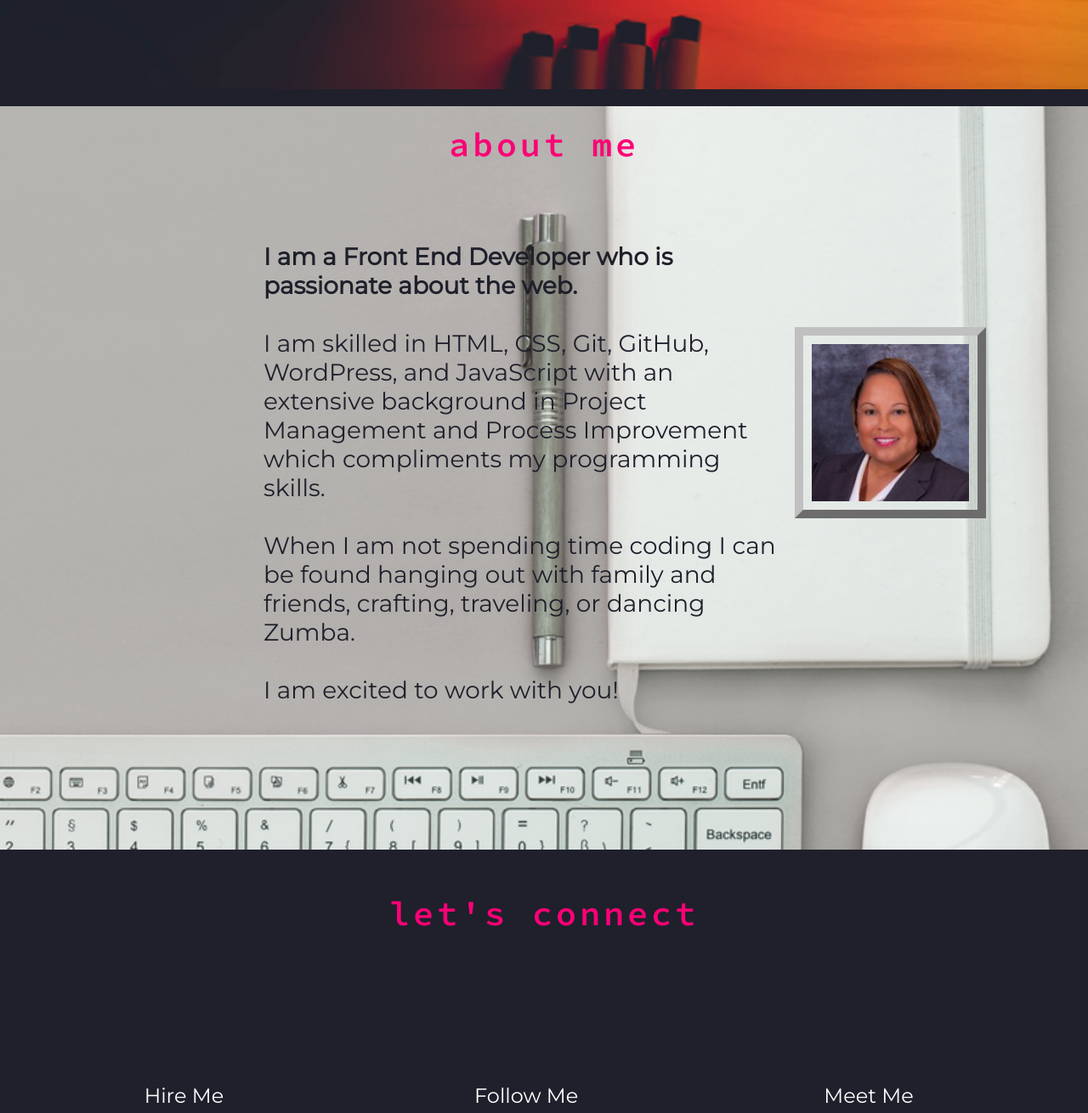
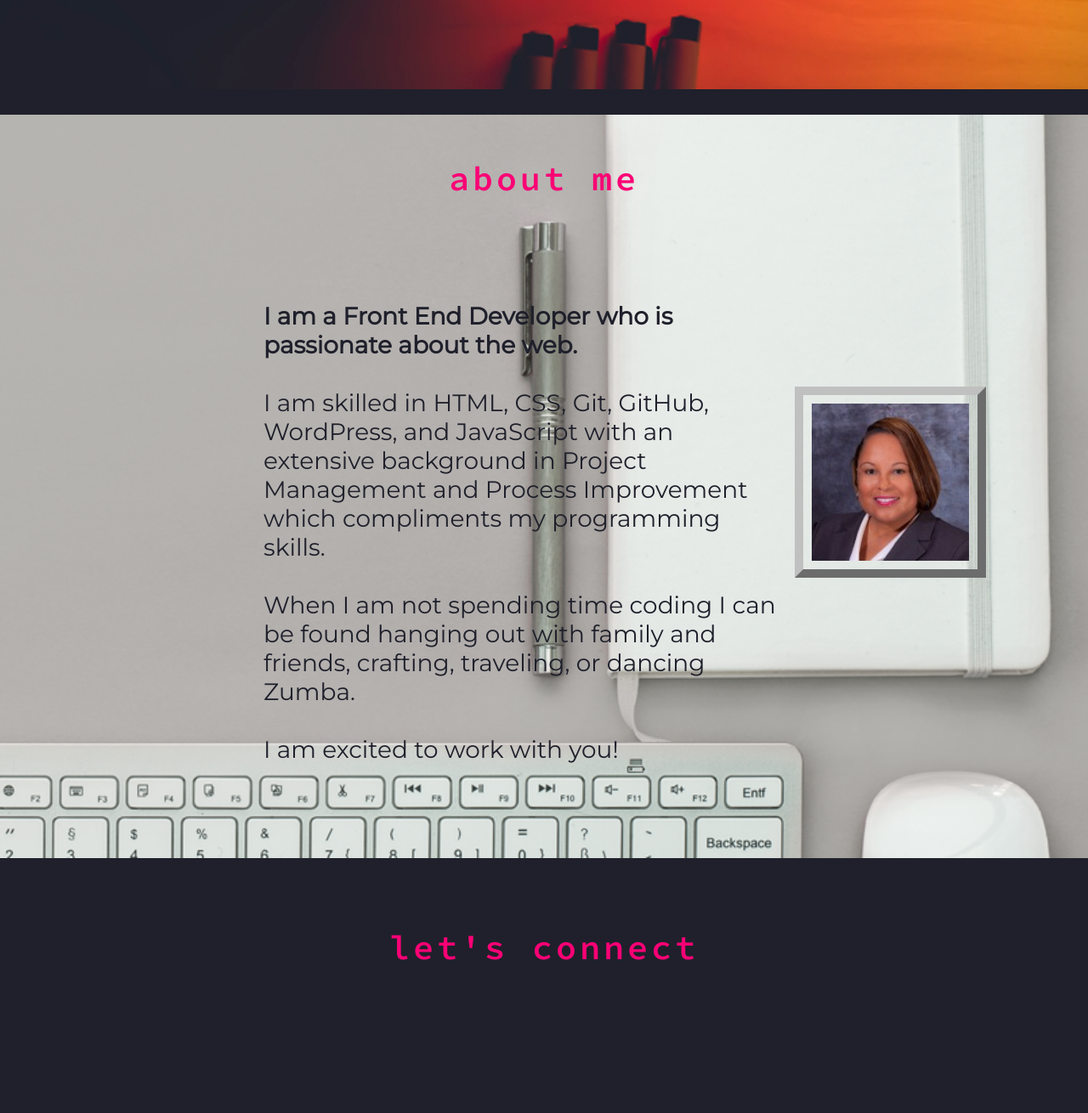
Before and after one commit to JacqueM-tech/Portfolio2, a plain HTML site: page index.html in a window 1280 px wide. Shown: the part 820-2130 px from the top of the page at 85% size. Drawn offline with Linux system fonts and the light colour scheme.

Commit message:
updated about section

```diff
--- a/css/main.css
+++ b/css/main.css
@@ -227,8 +227,8 @@ h6 {
 
 }
 #about h3 {
-   margin-top: 20px;
-   margin-bottom: 100px;
+   padding-top: 50px;
+   margin-bottom: 140px;
 }
 #about p {
    color: #1f202b;
@@ -259,6 +259,7 @@ h6 {
    padding: 10px;
 }
 #contact h3 {
+   padding-top: 50px;
    margin-bottom: 100px;
 }
 #contact ul {
```
Also changed, not shown: index.html (+0 -2 lines).
